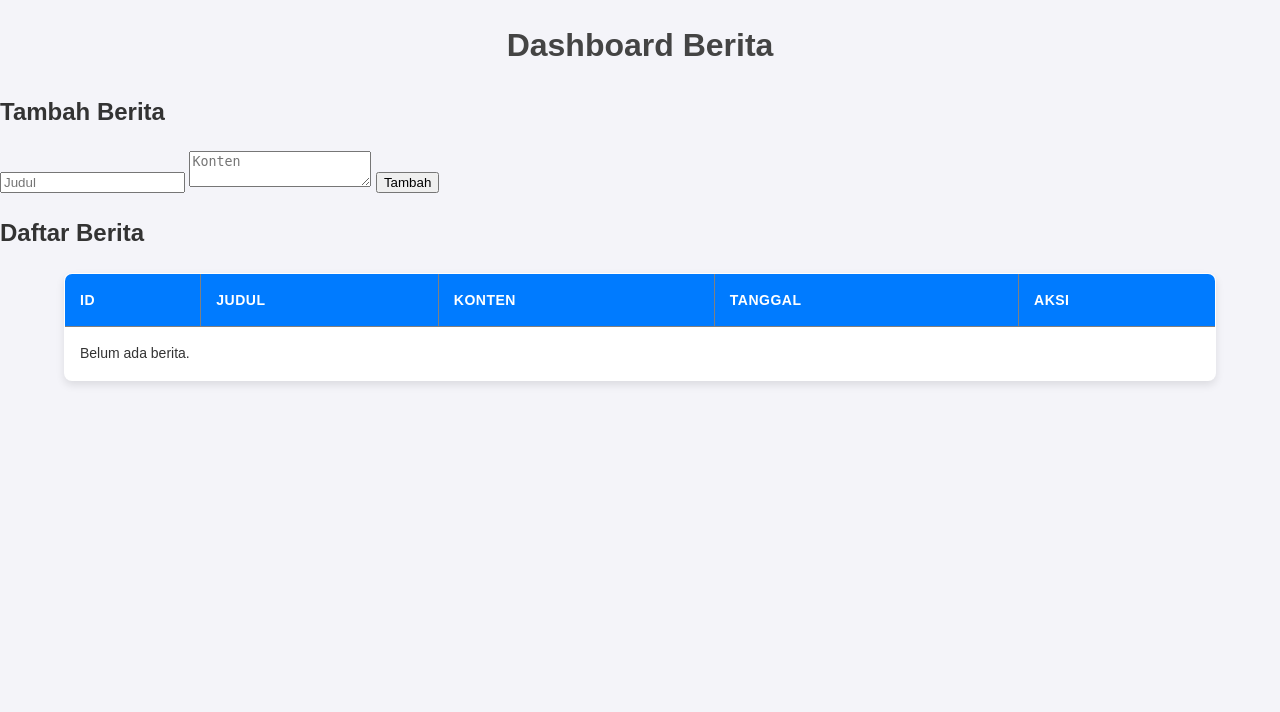
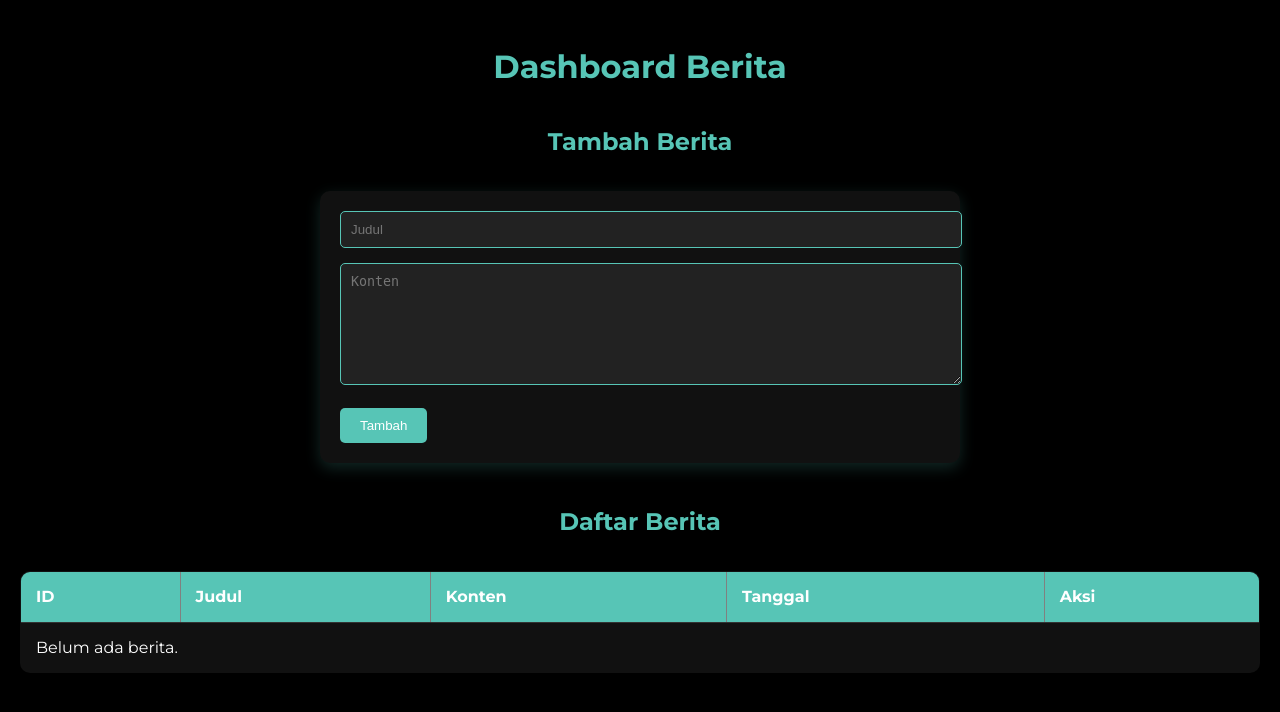
Before and after one commit to saktinagara/CrimsonDawnn, a PHP site: page /dashboard.php in a window 1280 px wide. Shown: the top 712 px of the page. Run offline with PHP 8.4, Linux system fonts and the light colour scheme; data that the repository does not hold is empty.

Commit message:
dashboard,info(php and css)

```diff
--- a/Info.php
+++ b/Info.php
@@ -16,6 +16,10 @@
     <link rel="stylesheet" href="https://cdnjs.cloudflare.com/ajax/libs/font-awesome/6.4.2/css/all.min.css">
 </head>
 <body>
+    <a href="javascript:history.back()" class="back-button">
+        <i class="fas fa-arrow-left"></i>
+    </a>
+
     <h1>Info Berita</h1>
 
     <div class="berita-container">
--- a/css/dashboard-style.css
+++ b/css/dashboard-style.css
@@ -1,67 +1,105 @@
-/* General styles */
+@import url("https://fonts.googleapis.com/css2?family=Montserrat:ital,wght@0,100..900;1,100..900&display=swap");
+
 body {
-    font-family: Arial, sans-serif;
-    background-color: #f4f4f9;
+    font-family: 'Montserrat', sans-serif;
+    line-height: 1.6;
     margin: 0;
-    padding: 0;
-    color: #333;
-    line-height: 1.6;
+    padding: 20px;
+    background-color: #000;
+    color: #fff;
 }
 
-  h1 {
+h1, h2 {
     text-align: center;
-    color: #444;
-    margin-top: 20px;
+    color: #57c5b6;
+    margin-bottom: 30px;
 }
 
-  /* Table styles */
+form {
+    max-width: 600px;
+    margin: 0 auto 40px;
+    padding: 20px;
+    background-color: #111;
+    border-radius: 10px;
+    box-shadow: 0 5px 15px rgba(87, 197, 182, 0.2);
+}
+
+input[type="text"],
+textarea {
+    width: 100%;
+    padding: 10px;
+    margin-bottom: 15px;
+    border: 1px solid #57c5b6;
+    border-radius: 5px;
+    background-color: #222;
+    color: #fff;
+}
+
+textarea {
+    min-height: 100px;
+    resize: vertical;
+}
+
+button {
+    background-color: #57c5b6;
+    color: #fff;
+    padding: 10px 20px;
+    border: none;
+    border-radius: 5px;
+    cursor: pointer;
+    transition: background-color 0.3s;
+}
+
+button:hover {
+    background-color: #45a497;
+}
+
 table {
-    width: 90%;
-    margin: 20px auto;
+    width: 100%;
     border-collapse: collapse;
-    background-color: #fff;
-    box-shadow: 0 4px 8px rgba(0, 0, 0, 0.1);
-    border-radius: 8px;
+    margin-top: 20px;
+    background-color: #111;
+    border-radius: 10px;
     overflow: hidden;
 }
 
-  th,
-  td {
-    padding: 15px;
+th, td {
+    padding: 12px 15px;
     text-align: left;
+    border-bottom: 1px solid #333;
 }
 
 th {
-    background-color: #007bff;
-    color: white;
-    text-transform: uppercase;
-    font-size: 14px;
-    letter-spacing: 0.5px;
-  }
-
-  td {
-    border-bottom: 1px solid #ddd;
-    font-size: 14px;
+    background-color: #57c5b6;
+    color: #fff;
 }
 
 tr:hover {
-    background-color: #f1f1f1;
-    transition: background-color 0.2s ease-in-out;
+    background-color: #222;
 }
 
-  tr:nth-child(even) {
-    background-color: #f9f9f9;
+a {
+    color: #57c5b6;
+    text-decoration: none;
+    margin-right: 10px;
 }
 
-  /* Responsive design */
+a:hover {
+    color: #45a497;
+}
+
+.action-buttons {
+    display: flex;
+    gap: 10px;
+}
+
 @media (max-width: 768px) {
     table {
-      width: 100%;
-      font-size: 12px;
+        display: block;
+        overflow-x: auto;
     }
 
-    th,
-    td {
-      padding: 10px;
+    form {
+        padding: 15px;
     }
 }
```
Also changed, not shown: css/info-style.css (+15 -0 lines), dashboard.php (+29 -14 lines). Lines whose indentation alone changed are shown as unchanged.
